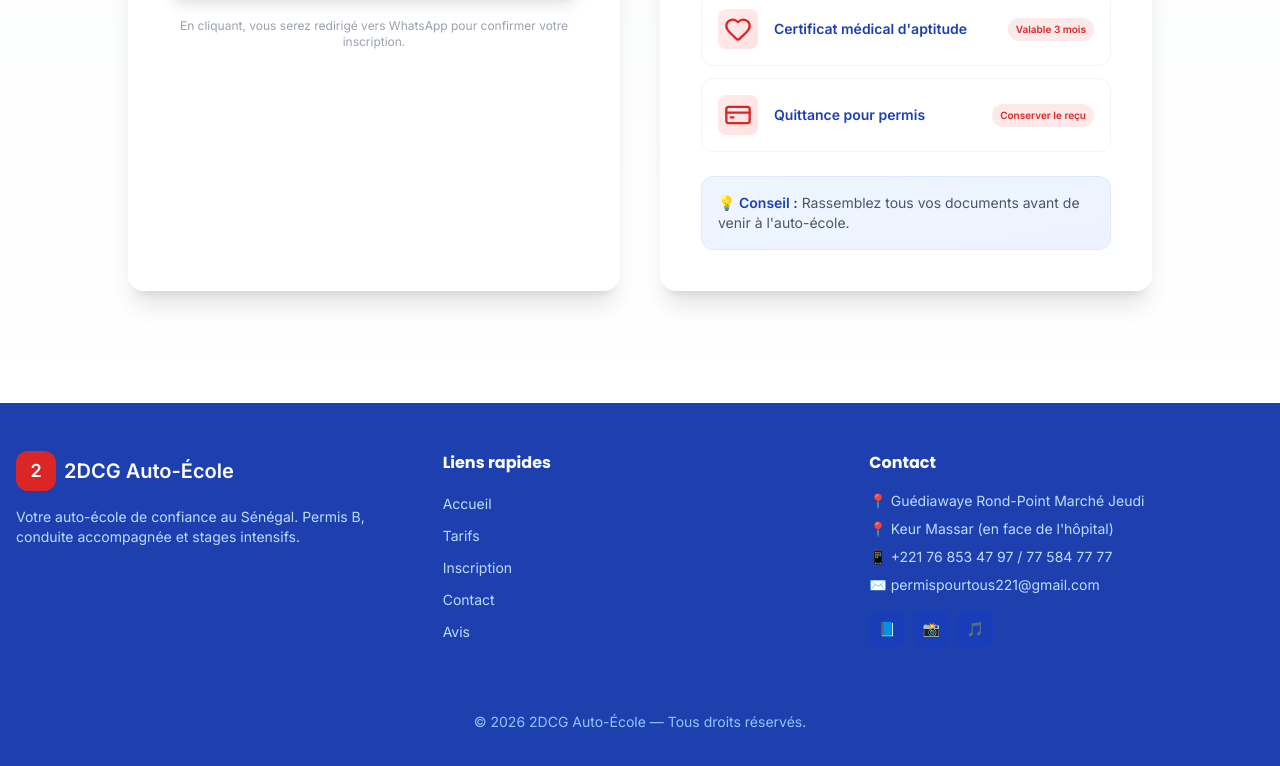
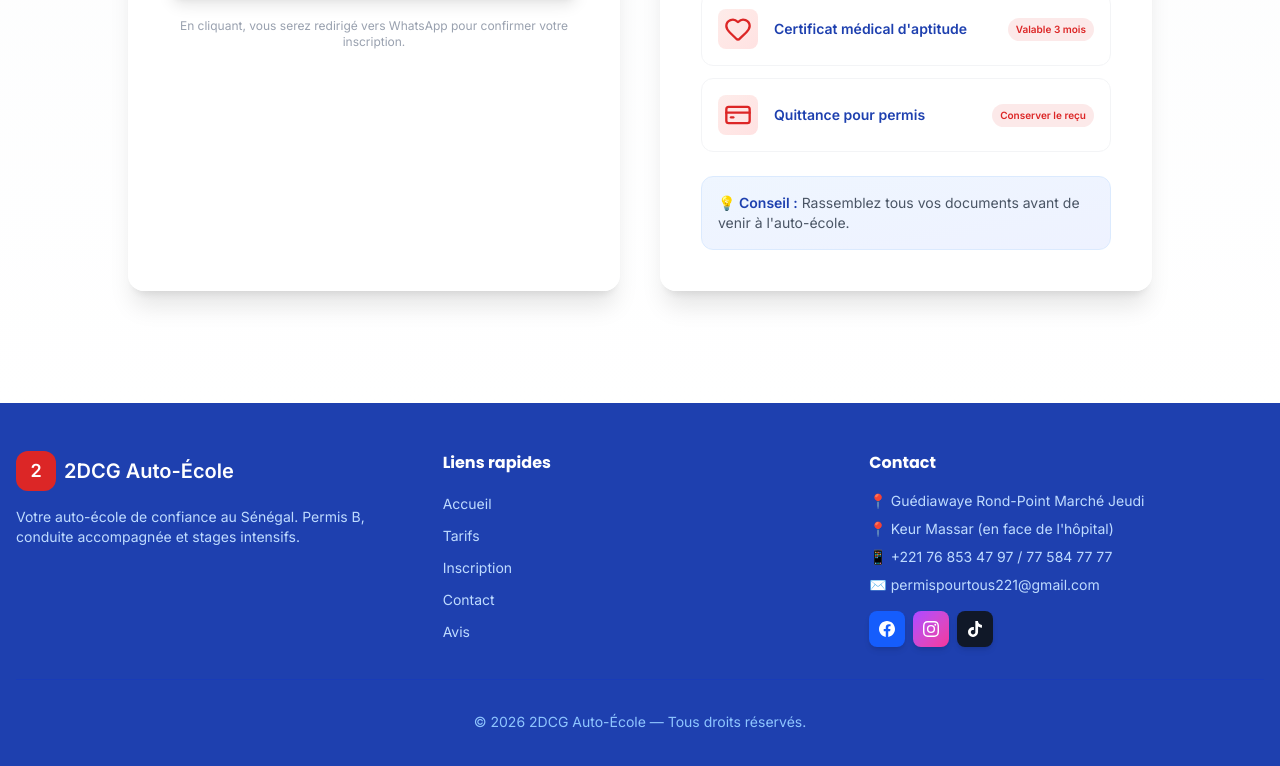
Before and after one commit to nursiepotter-hub/-auto-ecole-2dcg, a React (Vite) app: page /inscription in a window 1280 px wide. Shown: the part 887-1653 px from the top of the page. Built offline with nearby package versions, Linux system fonts and the light colour scheme; no server answers.

Commit message:
Update Footer social icons to use proper SVG logos

```diff
--- a/src/components/Footer.tsx
+++ b/src/components/Footer.tsx
@@ -1,9 +1,9 @@
 import { Link } from 'react-router-dom'
 
 const socialLinks = [
-  { name: 'Facebook', url: 'https://www.facebook.com/share/1BkkSuJMh8/', icon: '📘' },
-  { name: 'Instagram', url: 'https://www.instagram.com/autoecole2dcg?igsh=MWZhcjNmaG9sOW1tMg==', icon: '📸' },
-  { name: 'TikTok', url: 'https://www.tiktok.com/@2d.consultinggroup?_r=1&_t=ZS-97ay6TTzde0', icon: '🎵' },
+  { name: 'Facebook', url: 'https://www.facebook.com/share/1BkkSuJMh8/', color: 'bg-blue-600 hover:bg-blue-700', icon: <path d="M24 12.073c0-6.627-5.373-12-12-12s-12 5.373-12 12c0 5.99 4.388 10.954 10.125 11.854v-8.385H7.078v-3.47h3.047V9.43c0-3.007 1.792-4.669 4.533-4.669 1.312 0 2.686.235 2.686.235v2.953H15.83c-1.491 0-1.956.925-1.956 1.874v2.25h3.328l-.532 3.47h-2.796v8.385C19.612 23.027 24 18.062 24 12.073z"/> },
+  { name: 'Instagram', url: 'https://www.instagram.com/autoecole2dcg?igsh=MWZhcjNmaG9sOW1tMg==', color: 'bg-gradient-to-br from-purple-500 to-pink-500', icon: <path d="M12 2.163c3.204 0 3.584.012 4.85.07 3.252.148 4.771 1.691 4.919 4.919.058 1.265.069 1.645.069 4.849 0 3.205-.012 3.584-.069 4.849-.149 3.225-1.664 4.771-4.919 4.919-1.266.058-1.644.07-4.85.07-3.204 0-3.584-.012-4.849-.07-3.26-.149-4.771-1.699-4.919-4.92-.058-1.265-.07-1.644-.07-4.849 0-3.204.013-3.583.07-4.849.149-3.227 1.664-4.771 4.919-4.919 1.266-.057 1.645-.069 4.849-.069zM12 0C8.741 0 8.333.014 7.053.072 2.695.272.273 2.69.073 7.052.014 8.333 0 8.741 0 12c0 3.259.014 3.668.072 4.948.2 4.358 2.618 6.78 6.98 6.98C8.333 23.986 8.741 24 12 24c3.259 0 3.668-.014 4.948-.072 4.354-.2 6.782-2.618 6.979-6.98.059-1.28.073-1.689.073-4.948 0-3.259-.014-3.667-.072-4.947-.196-4.354-2.617-6.78-6.979-6.98C15.668.014 15.259 0 12 0zm0 5.838a6.162 6.162 0 100 12.324 6.162 6.162 0 000-12.324zM12 16a4 4 0 110-8 4 4 0 010 8zm6.406-11.845a1.44 1.44 0 100 2.881 1.44 1.44 0 000-2.881z"/> },
+  { name: 'TikTok', url: 'https://www.tiktok.com/@2d.consultinggroup?_r=1&_t=ZS-97ay6TTzde0', color: 'bg-gray-900 hover:bg-gray-800', icon: <path d="M12.525.02c1.31-.02 2.61-.01 3.91-.02.08 1.53.63 3.09 1.75 4.17 1.12 1.11 2.7 1.62 4.24 1.79v4.03c-1.44-.05-2.89-.35-4.2-.97-.57-.26-1.1-.59-1.62-.93-.01 2.92.01 5.84-.02 8.75-.08 1.4-.54 2.79-1.35 3.94-1.31 1.92-3.58 3.17-5.91 3.21-1.43.08-2.86-.31-4.08-1.03-2.02-1.19-3.44-3.37-3.65-5.71-.02-.5-.03-1-.01-1.49.18-1.9 1.12-3.72 2.58-4.96 1.66-1.44 3.98-2.13 6.15-1.72.02 1.48-.04 2.96-.04 4.44-.99-.32-2.15-.23-3.02.37-.63.41-1.11 1.04-1.36 1.75-.21.51-.15 1.07-.14 1.61.24 1.64 1.82 3.02 3.5 2.87 1.12-.01 2.19-.66 2.77-1.61.19-.33.4-.67.41-1.06.1-1.79.06-3.57.07-5.36.01-4.03-.01-8.05.02-12.07z"/> },
 ]
 
 export default function Footer() {
@@ -42,8 +42,8 @@
             </ul>
             <div className="mt-4 flex gap-2">
               {socialLinks.map(s => (
-                <a key={s.name} href={s.url} target="_blank" rel="noopener noreferrer" className="w-9 h-9 rounded-lg bg-blue-800 hover:bg-ecole-red flex items-center justify-center text-sm transition-all hover:scale-110" title={s.name}>
-                  {s.icon}
+                <a key={s.name} href={s.url} target="_blank" rel="noopener noreferrer" className={`w-9 h-9 rounded-lg ${s.color} flex items-center justify-center transition-all hover:scale-110 shadow-md`} title={s.name}>
+                  <svg className="w-4 h-4 text-white" fill="currentColor" viewBox="0 0 24 24">{s.icon}</svg>
                 </a>
               ))}
             </div>
```
